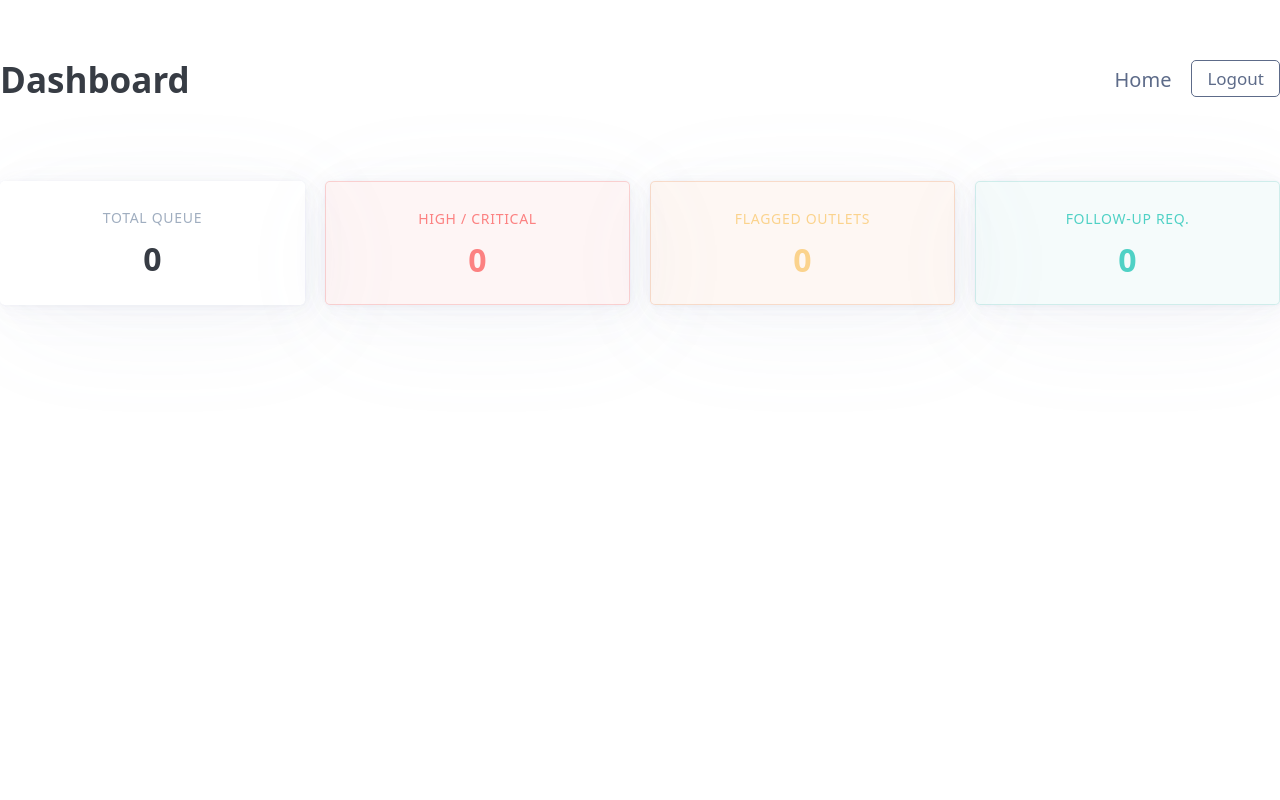
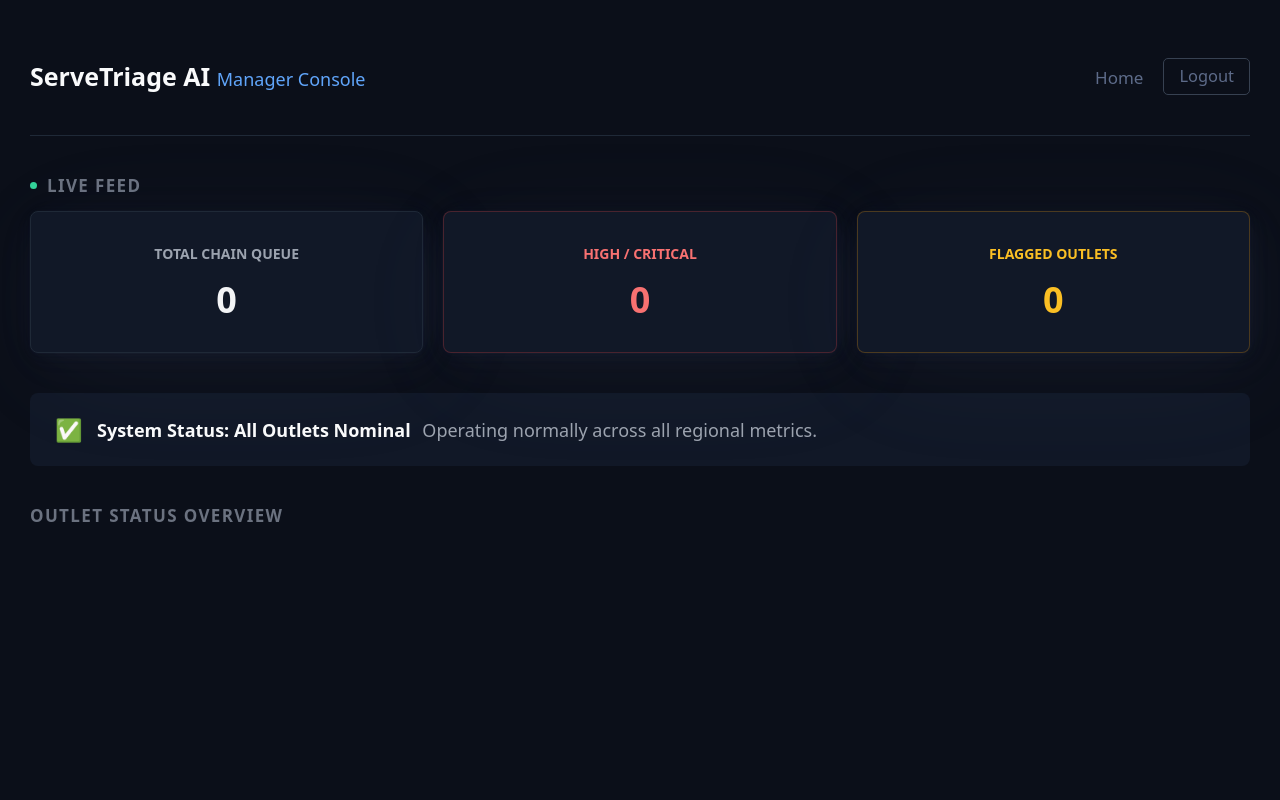
Before and after one commit to htan2605771/INF1103-Group7-Project, a Flask app: page /manager in a window 1280 px wide. Run offline with Flask 3, Linux system fonts and the light colour scheme; the visitor is signed in with stand-in values (Sample User, id 1); some libraries are stand-ins or nearby versions.

Commit message:
Change page to include live feed and overall status overview

```diff
--- a/templates/manager.html
+++ b/templates/manager.html
@@ -2,180 +2,142 @@
 <html lang="en">
 <head>
     <meta charset="UTF-8">
-    <title>Manager Dashboard | ServeTriage AI</title>
+    <title>Manager Console | ServeTriage AI</title>
     <link rel="stylesheet" href="https://cdn.jsdelivr.net/npm/@picocss/pico@2/css/pico.min.css">
     <style>
+        :root {
+            --pico-background-color: #0b0f19;
+            --pico-card-background-color: #111827;
+            --pico-muted-border-color: #1f2937;
+        }
+        html, body {
+            background-color: #0b0f19;
+            color: #f3f4f6;
+            margin: 0;
+            min-height: 100vh;
+        }
+        body {
+            display: flex;
+            flex-direction: column;
+        }
         .dashboard-container {
-            max-width: 1300px;
+            max-width: 1350px;
+            width: 100%;
             margin: 0 auto;
-            padding-top: 2rem;
+            padding: 2rem 1.5rem 3rem 1.5rem;
+            flex: 1;
         }
-        /* Status Badges */
-        .badge-critical { background-color: #742a2a; color: #fff5f5; padding: 0.2rem 0.6rem; border-radius: 6px; font-size: 0.75rem; font-weight: 700; display: inline-block; }
-        .badge-high { background-color: #9c4221; color: #fffaf0; padding: 0.2rem 0.6rem; border-radius: 6px; font-size: 0.75rem; font-weight: 700; display: inline-block; }
-        .badge-medium { background-color: #975a16; color: #fffff0; padding: 0.2rem 0.6rem; border-radius: 6px; font-size: 0.75rem; font-weight: 700; display: inline-block; }
-        .badge-low { background-color: #22543d; color: #f0fff4; padding: 0.2rem 0.6rem; border-radius: 6px; font-size: 0.75rem; font-weight: 700; display: inline-block; }
 
-        .pill-flagged { background-color: rgba(229, 62, 62, 0.15); color: #fc8181; border: 1px solid rgba(229, 62, 62, 0.3); padding: 0.15rem 0.5rem; border-radius: 4px; font-size: 0.8rem; font-weight: bold; }
-        .pill-normal { background-color: rgba(56, 161, 105, 0.15); color: #68d391; border: 1px solid rgba(56, 161, 105, 0.3); padding: 0.15rem 0.5rem; border-radius: 4px; font-size: 0.8rem; }
+        /* Outlet Summary Card Grid */
+        .outlet-summary-card { background: #111827; border: 1px solid #1f2937; border-radius: 8px; padding: 1.25rem; text-align: left; }
 
-        table th, table td {
-            vertical-align: middle !important;
-            font-size: 0.9rem;
-        }
+        /* Status Badges & Pills */
+        .pill-flagged { background-color: rgba(239, 68, 68, 0.12); color: #f87171; border: 1px solid rgba(239, 68, 68, 0.25); padding: 0.15rem 0.5rem; border-radius: 4px; font-size: 0.78rem; font-weight: 600; display: inline-block; }
+        .pill-normal { background-color: rgba(16, 185, 129, 0.12); color: #34d399; border: 1px solid rgba(16, 185, 129, 0.25); padding: 0.15rem 0.5rem; border-radius: 4px; font-size: 0.78rem; display: inline-block; }
     </style>
 </head>
 <body>
     <main class="container dashboard-container">
         <!-- Top Navbar -->
-        <nav style="border-bottom: 1px solid rgba(255,255,255,0.1); padding-bottom: 1rem;">
+        <nav style="border-bottom: 1px solid #1f2937; padding-bottom: 1rem; margin-bottom: 2rem;">
             <ul>
-                <li><h2 style="margin: 0; font-weight: 800;">Dashboard</h2></li>
+                <li>
+                    <h2 style="margin: 0; font-weight: 700; font-size: 1.25rem; color: #f9fafb;">
+                        ServeTriage AI <span style="color: #60a5fa; font-weight: 400; font-size: 0.9rem;">Manager Console</span>
+                    </h2>
+                </li>
             </ul>
             <ul>
-                <li><a href="/" class="secondary">Home</a></li>
-                <li><a href="/manager-logout" role="button" class="outline secondary" style="padding: 0.25rem 0.75rem; font-size: 0.85rem;">Logout</a></li>
+                <li><a href="/" class="secondary" style="font-size: 0.85rem;">Home</a></li>
+                <li><a href="/manager-logout" role="button" class="outline secondary" style="padding: 0.25rem 0.75rem; font-size: 0.82rem; border-color: #374151;">Logout</a></li>
             </ul>
         </nav>
 
-        <!-- Header Section with Stats -->
-        <section style="margin-top: 2rem;">
+        <!-- Live Feed Section Header -->
+        <h4 style="font-size: 0.85rem; font-weight: 600; color: #6b7280; text-transform: uppercase; letter-spacing: 0.08em; margin-bottom: 0.75rem; display: flex; align-items: center; gap: 0.5rem;">
+            <span style="width: 7px; height: 7px; background-color: #34d399; border-radius: 50%; display: inline-block;"></span> Live Feed
+        </h4>
 
-            <!-- 4-Column Stats Grid -->
-            <div class="grid" style="grid-template-columns: repeat(4, 1fr); gap: 1rem;">
-                <article style="padding: 1rem; margin: 0; background: rgba(255,255,255,0.02); text-align: center;">
-                    <small style="color: #a0aec0; text-transform: uppercase; font-size: 0.7rem; letter-spacing: 0.05em;">Total Queue</small>
-                    <div style="font-size: 1.6rem; font-weight: 800; margin-top: 0.2rem;">{{ stats.total }}</div>
+        <!-- 1. Chain-Wide Global Stats Overview (3 Cards) -->
+        <section style="margin-bottom: 2rem;">
+            <div class="grid" style="grid-template-columns: repeat(3, 1fr); gap: 1rem;">
+                <article style="padding: 1.25rem; margin: 0; background: #111827; border: 1px solid #1f2937; border-radius: 8px; text-align: center;">
+                    <small style="color: #9ca3af; text-transform: uppercase; font-size: 0.7rem; font-weight: 600;">Total Chain Queue</small>
+                    <div style="font-size: 1.8rem; font-weight: 800; margin-top: 0.3rem; color: #f3f4f6;">{{ stats.total }}</div>
                 </article>
-
-                <article style="padding: 1rem; margin: 0; background: rgba(229, 62, 62, 0.05); border: 1px solid rgba(229, 62, 62, 0.2); text-align: center;">
-                    <small style="color: #fc8181; text-transform: uppercase; font-size: 0.7rem; letter-spacing: 0.05em;">High / Critical</small>
-                    <div style="font-size: 1.6rem; font-weight: 800; color: #fc8181; margin-top: 0.2rem;">{{ stats.urgent }}</div>
+                <article style="padding: 1.25rem; margin: 0; background: #111827; border: 1px solid rgba(239, 68, 68, 0.25); border-radius: 8px; text-align: center;">
+                    <small style="color: #f87171; text-transform: uppercase; font-size: 0.7rem; font-weight: 600;">High / Critical</small>
+                    <div style="font-size: 1.8rem; font-weight: 800; color: #f87171; margin-top: 0.3rem;">{{ stats.urgent }}</div>
                 </article>
-
-                <article style="padding: 1rem; margin: 0; background: rgba(221, 107, 32, 0.05); border: 1px solid rgba(221, 107, 32, 0.2); text-align: center;">
-                    <small style="color: #fbd38d; text-transform: uppercase; font-size: 0.7rem; letter-spacing: 0.05em;">Flagged Outlets</small>
-                    <div style="font-size: 1.6rem; font-weight: 800; color: #fbd38d; margin-top: 0.2rem;">{{ stats.flagged }}</div>
-                </article>
-
-                <article style="padding: 1rem; margin: 0; background: rgba(56, 178, 172, 0.05); border: 1px solid rgba(56, 178, 172, 0.2); text-align: center;">
-                    <small style="color: #4fd1c5; text-transform: uppercase; font-size: 0.7rem; letter-spacing: 0.05em;">Follow-up Req.</small>
-                    <div style="font-size: 1.6rem; font-weight: 800; color: #4fd1c5; margin-top: 0.2rem;">{{ stats.followup }}</div>
+                <article style="padding: 1.25rem; margin: 0; background: #111827; border: 1px solid rgba(245, 158, 11, 0.25); border-radius: 8px; text-align: center;">
+                    <small style="color: #fbbf24; text-transform: uppercase; font-size: 0.7rem; font-weight: 600;">Flagged Outlets</small>
+                    <div style="font-size: 1.8rem; font-weight: 800; color: #fbbf24; margin-top: 0.3rem;">{{ stats.flagged }}</div>
                 </article>
             </div>
         </section>
 
-        {% if records %}
-        <figure style="margin-top: 2rem; overflow-x: auto;">
-            <table role="grid" style="white-space: nowrap;">
-                <thead>
-                    <tr>
-                        <th>ID</th>
-                        <th>Customer Details</th>
-                        <th>Date/Time</th>
-                        <th>Outlet</th>
-                        <th>Category</th>
-                        <th>Severity</th>
-                        <th>Status</th>
-                        <th style="text-align: right;">Action</th>
-                    </tr>
-                </thead>
-                <tbody>
-                    {% for r in records %}
-                    <!-- Main Row -->
-                    <tr>
-                        <td>
-                            <strong style="font-family: monospace; font-size: 0.95rem;">{{ r.get('complaint_id', 'N/A') }}</strong><br>
-                        </td>
-                        <td>
-                            <strong style="color: #e2e8f0;">{{ r.get('name', 'Anonymous') }}</strong><br>
-                            <span style="color: #a0aec0; font-size: 0.8rem;">{{ r.get('email', 'No email') }}</span><br>
-                            <span style="color: #a0aec0; font-size: 0.8rem;">{{ r.get('phone', 'No phone') }}</span>
-                        </td>
+        <!-- Executive Status Banner -->
+        {% set urgent_outlets = outlet_overview | selectattr('urgent_count', 'greaterthan', 0) | list %}
+        {% set flagged_outlets = outlet_overview | selectattr('is_flagged') | list %}
 
-                        <td>
-                            <span style="color: #718096; font-size: 0.8rem; line-height: 1.2;">
-                                {% set raw_dt = r.get('datetime', '') %}
-                                {% if raw_dt %}
-                                    {{ raw_dt[:10] }}<br>
-                                    <span style="font-size: 0.75rem; color: #a0aec0;">{{ raw_dt[11:16] }}</span>
+        <div style="background: #111827; border: 1px solid {% if urgent_outlets or flagged_outlets %}rgba(239, 68, 68, 0.35)%}{% else %}rgba(16, 185, 129, 0.25)%}{% endif %}; border-radius: 8px; padding: 1rem 1.25rem; margin-bottom: 2rem; display: flex; align-items: center; justify-content: space-between;">
+            <div style="display: flex; align-items: center; gap: 0.75rem;">
+                <span style="font-size: 1.1rem;">{% if urgent_outlets or flagged_outlets %}⚠️{% else %}✅{% endif %}</span>
+                <div>
+                    <span style="font-size: 0.9rem; font-weight: 600; color: #f9fafb;">
+                        {% if urgent_outlets or flagged_outlets %}
+                            Action Required:
                         {% else %}
-                                    N/A
+                            System Status: All Outlets Nominal
                         {% endif %}
                     </span>
-                        </td>
-                        <td>
-                            <mark style="padding: 0.2rem 0.5rem; font-size: 0.85rem; font-weight: bold;">{{ r.get('outlet_name', 'N/A') }}</mark>
-                        </td>
-                        <td>
-                            <span style="font-weight: 500;">{{ r.get('category', 'N/A') | replace('_', ' ') | title }}</span>
-                        </td>
-                        <td>
-                            {% set sev = (r.get('final_severity') or 'low') | lower %}
-                            <span class="badge-{{ sev }}">{{ r.get('final_severity', 'LOW') | upper }}</span><br>
-                        </td>
-                        <td>
-                            {% if r.get('outlet_flagged') %}
+                    <span style="font-size: 0.9rem; color: #9ca3af; margin-left: 0.35rem;">
+                        {% if urgent_outlets %}
+                            <strong style="color: #f87171;">{{ urgent_outlets | length }} outlet</strong> requires immediate escalation review.
+                        {% elif flagged_outlets %}
+                            <strong style="color: #fbbf24;">{{ flagged_outlets | length }} outlet</strong> flagged for operational patterns.
+                        {% else %}
+                            Operating normally across all regional metrics.
+                        {% endif %}
+                    </span>
+                </div>
+            </div>
+        </div>
+
+        <!-- 2. Outlet Status Overview List -->
+        <h4 style="font-size: 0.85rem; font-weight: 600; color: #6b7280; text-transform: uppercase; letter-spacing: 0.08em; margin-bottom: 0.75rem;">Outlet Status Overview</h4>
+
+        <div style="display: flex; flex-direction: column; gap: 0.75rem;">
+            {% for o in outlet_overview %}
+            <a href="/manager/outlet/{{ o.id }}" class="outlet-summary-card" style="display: grid; grid-template-columns: 220px 1fr auto; align-items: center; padding: 0.95rem 1.25rem; background: #111827; border: 1px solid #1f2937; border-radius: 8px; transition: border-color 0.2s; text-decoration: none; color: inherit; cursor: pointer;" onmouseover="this.style.borderColor='#374151'" onmouseout="this.style.borderColor='#1f2937'">
+
+                <!-- Column 1: Outlet Name -->
+                <div>
+                    <h5 style="margin: 0; font-size: 1rem; font-weight: 600; color: #f9fafb;">📍 {{ o.name }}</h5>
+                </div>
+
+                <!-- Column 2: Clean Metrics Group -->
+                <div style="font-size: 0.82rem; color: #d1d5db; display: grid; grid-template-columns: 100px 180px 140px; align-items: center; border-left: 1px solid #1f2937; padding-left: 1.5rem; white-space: nowrap;">
+                    <span>Active: <strong style="color: #f3f4f6;">{{ o.active_count }}</strong></span>
+                    <span style="border-left: 1px solid #374151; padding-left: 1rem;">High / Critical: <strong style="color: {{ o.urgent_color }};">{{ o.urgent_count }}</strong></span>
+                    <span style="border-left: 1px solid #374151; padding-left: 1rem;">Follow-ups: <strong style="color: {{ o.followup_color }};">{{ o.followup_count }}</strong></span>
+                </div>
+
+                <!-- Column 3: Status Pill & Arrow -->
+                <div style="display: flex; align-items: center; gap: 1rem; justify-self: end;">
+                    {% if o.is_flagged %}
                         <span class="pill-flagged">Flagged ⚠️</span>
+                    {% elif o.urgent_count > 0 %}
+                        <span style="background-color: rgba(239, 68, 68, 0.12); color: #f87171; border: 1px solid rgba(239, 68, 68, 0.25); padding: 0.15rem 0.5rem; border-radius: 4px; font-size: 0.78rem; font-weight: 600;">Attention ⚡</span>
                     {% else %}
                         <span class="pill-normal">Normal</span>
                     {% endif %}
-                        </td>
-                        <td style="text-align: right;">
-                            <!-- Resolve Button -->
-                            <form action="/manager/resolve/{{ r.get('complaint_id') }}" method="POST" style="display:inline; margin: 0;">
-                                <button type="submit" class="outline secondary" style="padding: 0.25rem 0.6rem; font-size: 0.78rem; border-color: #38a169; color: #68d391;">
-                                    &check; Resolve
-                                </button>
-                            </form>
-                        </td>
-                    </tr>
+                    <span style="color: #4b5563; font-size: 0.85rem;">→</span>
+                </div>
 
-                    <!-- Full-Width Expandable Sub-Row for Details -->
-                    <tr>
-                        <td colspan="7" style="background: rgba(0,0,0,0.15); padding: 0.5rem 1rem;">
-                            <details style="margin: 0;">
-                                <summary style="font-size: 0.85rem; color: #63b3ed; font-weight: 600; cursor: pointer; padding: 0.4rem 0;">
-                                    🔍 Click to expand full customer feedback & AI triage report for {{ r.get('complaint_id') }}
-                                </summary>
-                                <div style="font-size: 0.9rem; margin: 0.75rem 0; padding: 1rem; background: rgba(0,0,0,0.25); border-radius: 6px; border: 1px solid rgba(255,255,255,0.05); white-space: normal;">
-                                    <div class="grid" style="gap: 1.5rem;">
-                                        <div>
-                                            <p style="margin-bottom: 0.25rem;"><strong style="color: #e2e8f0;">Customer Description:</strong></p>
-                                            <p style="color: #cbd5e0; background: rgba(255,255,255,0.03); padding: 0.75rem; border-radius: 4px; margin-bottom: 0;">
-                                                "{{ r.get('description', 'No description provided.') }}"
-                                            </p>
+            </a>
+            {% endfor %}
         </div>
-                                        <div>
-                                            <p style="margin-bottom: 0.25rem;"><strong style="color: #e2e8f0;">AI Analysis & Insights:</strong></p>
-                                            <!-- Display the reasoning / summary -->
-                                            <p style="color: #cbd5e0; background: rgba(255,255,255,0.03); padding: 0.75rem; border-radius: 4px; margin-bottom: 0.5rem;">
-                                                {{ r.get('reason', 'No AI analysis available.') }}
-                                            </p>
-
-                                            <!-- Display key details if available -->
-                                            {% if r.get('key_details') %}
-                                            <div style="font-size: 0.85rem; color: #a0aec0; margin-bottom: 0.5rem;">
-                                                <strong>Key Details:</strong> {{ r.get('key_details') | join(', ') }}
-                                            </div>
-                                            {% endif %}
-
-                                            {% if r.get('wants_followup') %}
-                                            <div style="margin-top: 0.5rem; color: #4fd1c5; font-weight: 600; font-size: 0.8rem;">
-                                                &check; Customer requested direct follow-up contact.
-                                            </div>
-                                            {% endif %}
-                                        </div>
-                                    </div>
-                                </div>
-                            </details>
-                        </td>
-                    </tr>
-                    {% endfor %}
-                </tbody>
-            </table>
-        </figure>
-        {% endif %}
     </main>
 </body>
 </html>
```
Lines whose indentation alone changed are shown as unchanged.
